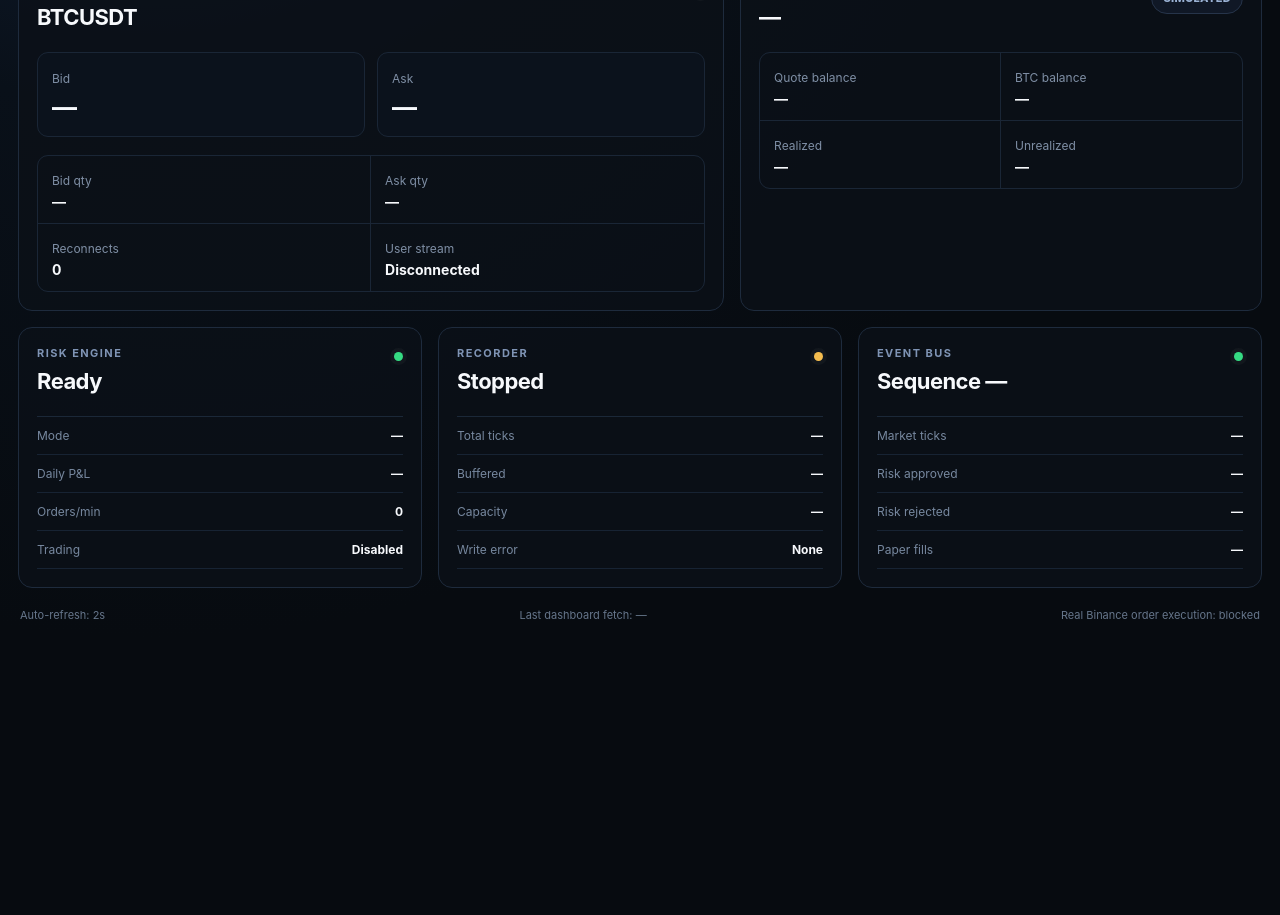
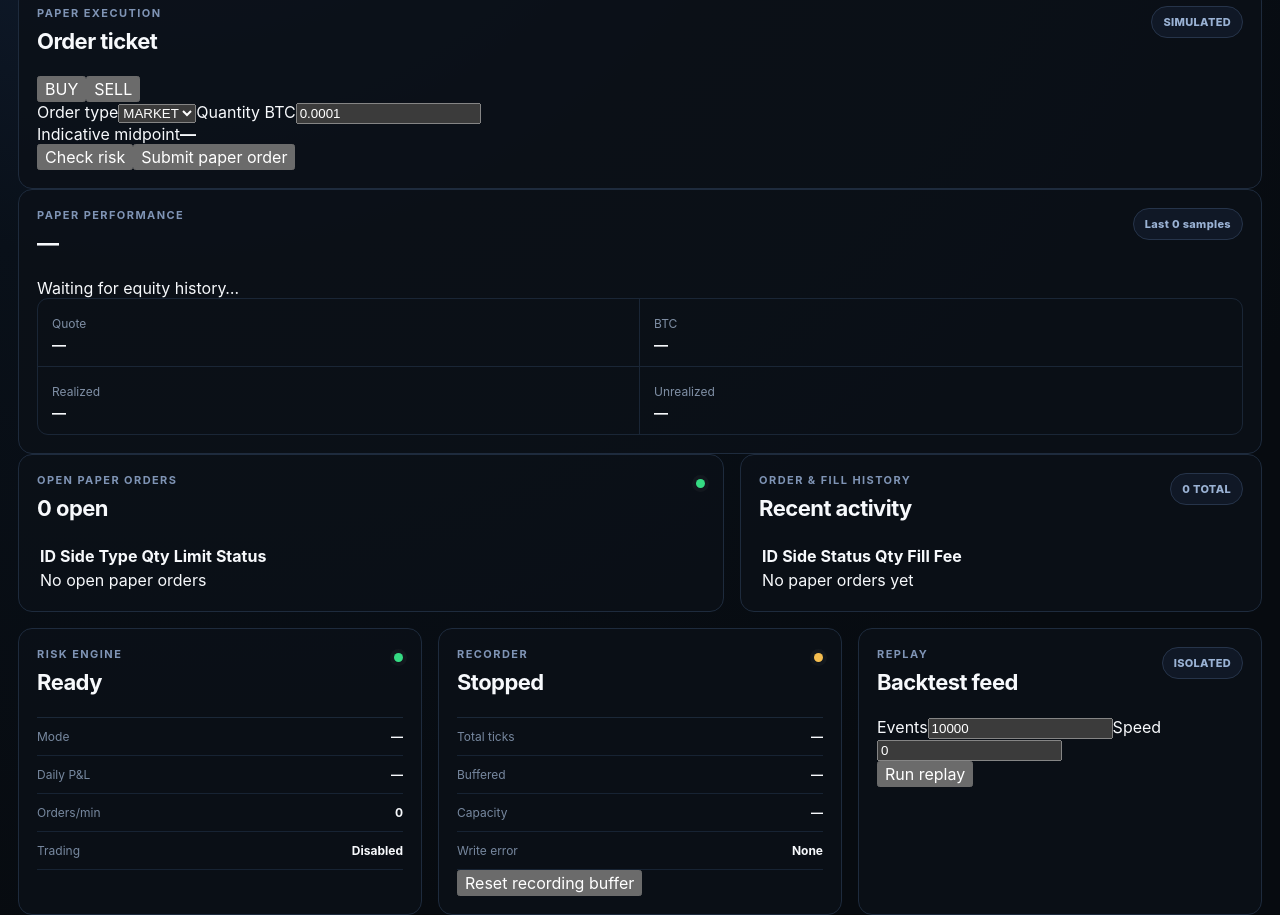
Before and after one commit to antnish1/binance, a Next.js app in the folder apps/dashboard/: page / in a window 1280 px wide. Shown: the part 420-1335 px from the top of the page. Before the commit the page ends 1072 px from the top, so only its background shows below. Built offline with nearby package versions, Linux system fonts and the light colour scheme; no server answers.

Commit message:
Upgrade dashboard to paper trading control center

```diff
--- a/apps/dashboard/app/page.tsx
+++ b/apps/dashboard/app/page.tsx
@@ -1,20 +1,34 @@
 "use client";
 
-import { useEffect, useMemo, useState } from "react";
+import { FormEvent, useEffect, useMemo, useState } from "react";
 
 type Wrapped<T> = { ok: boolean; data?: T; status?: number; error?: string };
+type Generic = Record<string, unknown>;
+type Order = {
+  order_id?: number;
+  side?: string;
+  type?: string;
+  quantity?: string;
+  limit_price?: string | null;
+  status?: string;
+  average_fill_price?: string;
+  fee_paid?: string;
+  created_at_ms?: number;
+};
 
 type DashboardPayload = {
   ok?: boolean;
   fetched_at?: string;
-  health?: Wrapped<Record<string, unknown>>;
-  market?: Wrapped<Record<string, unknown>>;
-  "paper/status"?: Wrapped<Record<string, unknown>>;
-  "risk/status"?: Wrapped<Record<string, unknown>>;
-  "recording/status"?: Wrapped<Record<string, unknown>>;
-  "events/stats"?: Wrapped<Record<string, unknown>>;
+  health?: Wrapped<Generic>;
+  market?: Wrapped<Generic>;
+  "paper/status"?: Wrapped<Generic>;
+  "risk/status"?: Wrapped<Generic>;
+  "recording/status"?: Wrapped<Generic>;
+  "events/stats"?: Wrapped<Generic>;
   error?: string;
 };
+
+type EquityPoint = { at: number; value: number };
 
 function text(value: unknown, fallback = "—") {
   if (value === null || value === undefined || value === "") return fallback;
@@ -33,10 +47,50 @@ function money(value: unknown) {
   return `${parsed.toLocaleString(undefined, { maximumFractionDigits: 2 })} USDT`;
 }
 
+function orderRows(value: unknown): Order[] {
+  return Array.isArray(value) ? (value as Order[]) : [];
+}
+
+function EquityChart({ points }: { points: EquityPoint[] }) {
+  if (points.length < 2) return <div className="chart-empty">Waiting for equity history…</div>;
+  const width = 760;
+  const height = 180;
+  const values = points.map((p) => p.value);
+  const min = Math.min(...values);
+  const max = Math.max(...values);
+  const span = Math.max(max - min, 0.01);
+  const d = points
+    .map((point, index) => {
+      const x = (index / Math.max(points.length - 1, 1)) * width;
+      const y = height - ((point.value - min) / span) * (height - 18) - 9;
+      return `${index === 0 ? "M" : "L"}${x.toFixed(2)},${y.toFixed(2)}`;
+    })
+    .join(" ");
+  return (
+    <div className="chart-wrap">
+      <svg viewBox={`0 0 ${width} ${height}`} role="img" aria-label="Paper equity history">
+        <path className="equity-line" d={d} fill="none" />
+      </svg>
+      <div className="chart-scale"><span>{money(min)}</span><span>{money(max)}</span></div>
+    </div>
+  );
+}
+
 export default function Home() {
   const [payload, setPayload] = useState<DashboardPayload | null>(null);
   const [error, setError] = useState<string | null>(null);
+  const [notice, setNotice] = useState<string | null>(null);
   const [refreshing, setRefreshing] = useState(false);
+  const [busy, setBusy] = useState<string | null>(null);
+  const [side, setSide] = useState("BUY");
+  const [orderType, setOrderType] = useState("MARKET");
+  const [quantity, setQuantity] = useState("0.0001");
+  const [limitPrice, setLimitPrice] = useState("");
+  const [riskResult, setRiskResult] = useState<Generic | null>(null);
+  const [replayEvents, setReplayEvents] = useState("10000");
+  const [replaySpeed, setReplaySpeed] = useState("0");
+  const [replayResult, setReplayResult] = useState<Generic | null>(null);
+  const [equityHistory, setEquityHistory] = useState<EquityPoint[]>([]);
 
   async function refresh() {
     setRefreshing(true);
@@ -45,10 +99,60 @@ export default function Home() {
       const data = (await response.json()) as DashboardPayload;
       setPayload(data);
       setError(response.ok ? null : data.error ?? "Engine status unavailable");
+      const equity = Number(data?.["paper/status"]?.data?.equity);
+      if (Number.isFinite(equity)) {
+        setEquityHistory((current) => [...current, { at: Date.now(), value: equity }].slice(-120));
+      }
     } catch (err) {
       setError(err instanceof Error ? err.message : "Dashboard request failed");
     } finally {
       setRefreshing(false);
+    }
+  }
+
+  async function control(action: string, body: Generic = {}) {
+    setBusy(action);
+    setNotice(null);
+    try {
+      const response = await fetch("/api/control", {
+        method: "POST",
+        headers: { "content-type": "application/json" },
+        body: JSON.stringify({ action, ...body }),
+      });
+      const result = (await response.json()) as { ok?: boolean; data?: Generic; error?: string };
+      if (!response.ok || result.ok === false) throw new Error(result.error ?? text(result.data?.detail, "Control request failed"));
+      await refresh();
+      return result.data ?? {};
+    } catch (err) {
+      setNotice(err instanceof Error ? err.message : "Control request failed");
+      return null;
+    } finally {
+      setBusy(null);
+    }
+  }
+
+  async function submitPaperOrder(event: FormEvent) {
+    event.preventDefault();
+    const payload: Generic = { side, order_type: orderType, quantity };
+    if (orderType === "LIMIT") payload.limit_price = limitPrice;
+    const result = await control("paper_order", { payload });
+    if (result) setNotice(result.accepted === false ? `Rejected: ${text(result.reason)}` : "Paper order submitted.");
+  }
+
+  async function evaluateRisk() {
+    const payload: Generic = { side, quantity };
+    if (orderType === "LIMIT" && limitPrice) payload.price = limitPrice;
+    const result = await control("risk_evaluate", { payload });
+    if (result) setRiskResult(result);
+  }
+
+  async function runReplay() {
+    const result = await control("replay_run", {
+      payload: { max_events: Number(replayEvents), speed: Number(replaySpeed) },
+    });
+    if (result) {
+      setReplayResult(result);
+      setNotice("Replay completed.");
     }
   }
 
@@ -67,46 +171,77 @@ export default function Home() {
   const marketLive = health.market_stream_connected === true && health.market_data_stale === false;
   const privateLive = health.user_stream_connected === true;
   const recorderLive = recording.running === true;
+  const orders = orderRows(paper.orders);
+  const openOrders = orderRows(paper.open_orders);
+  const recentOrders = [...orders].reverse().slice(0, 12);
 
   const published = useMemo(() => {
     const value = events.published;
-    return value && typeof value === "object" ? (value as Record<string, unknown>) : {};
+    return value && typeof value === "object" ? (value as Generic) : {};
   }, [events.published]);
 
   return (
-    <main className="shell">
+    <main className="shell wide-shell">
       <section className="hero">
         <div>
-          <p className="eyebrow">PHASE 9 · OBSERVABILITY · PAPER ONLY</p>
+          <p className="eyebrow">PHASE 10 · PAPER CONTROL CENTER</p>
           <h1>Trading Control Center</h1>
-          <p className="sub">Live Binance market telemetry, paper P&amp;L, deterministic risk and recorder health in one view.</p>
+          <p className="sub">Operate the paper engine, inspect deterministic risk, replay recorded market data and monitor the complete simulation lifecycle.</p>
         </div>
         <div className="hero-actions">
           <span className={`status ${marketLive ? "ok" : "warn"}`}>{marketLive ? "MARKET LIVE" : "MARKET DEGRADED"}</span>
+          <span className="status locked">LIVE LOCKED</span>
           <button className="refresh" onClick={() => void refresh()} disabled={refreshing}>{refreshing ? "Refreshing…" : "Refresh"}</button>
         </div>
       </section>
 
       {error && <p className="notice danger">{error}</p>}
+      {notice && <p className="notice">{notice}</p>}
 
       <section className="kpi-grid">
         <article className="kpi"><span>BTC midpoint</span><strong>{numberText(market.midpoint, 2)}</strong><small>{text(health.symbol, "BTCUSDT")}</small></article>
         <article className="kpi"><span>Spread</span><strong>{text(market.spread)}</strong><small>{numberText(health.market_data_age_ms, 0)} ms old</small></article>
         <article className="kpi"><span>Paper equity</span><strong>{money(paper.equity)}</strong><small>Start {money(paper.starting_quote_balance)}</small></article>
         <article className="kpi"><span>Paper P&amp;L</span><strong>{money(Number(paper.realized_pnl ?? 0) + Number(paper.unrealized_pnl ?? 0))}</strong><small>Fees {money(paper.fees_paid)}</small></article>
-        <article className="kpi safety"><span>Live trading</span><strong>LOCKED</strong><small>Paper execution only</small></article>
+        <article className="kpi safety"><span>Execution mode</span><strong>PAPER ONLY</strong><small>Binance order placement unavailable</small></article>
       </section>
 
-      <section className="two-col">
+      <section className="workspace-grid">
+        <article className="panel order-entry">
+          <div className="panel-head"><div><p className="label">Paper execution</p><h2>Order ticket</h2></div><span className="tag">SIMULATED</span></div>
+          <form onSubmit={submitPaperOrder} className="control-form">
+            <div className="segmented">
+              <button type="button" className={side === "BUY" ? "active buy" : ""} onClick={() => setSide("BUY")}>BUY</button>
+              <button type="button" className={side === "SELL" ? "active sell" : ""} onClick={() => setSide("SELL")}>SELL</button>
+            </div>
+            <label>Order type<select value={orderType} onChange={(e) => setOrderType(e.target.value)}><option>MARKET</option><option>LIMIT</option></select></label>
+            <label>Quantity BTC<input value={quantity} onChange={(e) => setQuantity(e.target.value)} inputMode="decimal" /></label>
+            {orderType === "LIMIT" && <label>Limit price USDT<input value={limitPrice} onChange={(e) => setLimitPrice(e.target.value)} inputMode="decimal" placeholder={text(market.midpoint, "0")} /></label>}
+            <div className="ticket-summary"><span>Indicative midpoint</span><b>{money(market.midpoint)}</b></div>
+            <div className="button-row">
+              <button type="button" className="secondary" onClick={() => void evaluateRisk()} disabled={busy !== null}>Check risk</button>
+              <button type="submit" className="primary" disabled={busy !== null}>{busy === "paper_order" ? "Submitting…" : "Submit paper order"}</button>
+            </div>
+          </form>
+          {riskResult && <div className={`risk-result ${riskResult.approved === true ? "approved" : "rejected"}`}><b>{riskResult.approved === true ? "Risk approved" : "Risk rejected"}</b><span>{text(riskResult.reason)}</span></div>}
+        </article>
+
+        <article className="panel chart-panel">
+          <div className="panel-head"><div><p className="label">Paper performance</p><h2>{money(paper.equity)}</h2></div><span className="tag">Last {equityHistory.length} samples</span></div>
+          <EquityChart points={equityHistory} />
+          <div className="mini-grid four"><div><span>Quote</span><b>{money(paper.quote_balance)}</b></div><div><span>BTC</span><b>{text(paper.base_balance)}</b></div><div><span>Realized</span><b>{money(paper.realized_pnl)}</b></div><div><span>Unrealized</span><b>{money(paper.unrealized_pnl)}</b></div></div>
+        </article>
+      </section>
+
+      <section className="two-col equal">
         <article className="panel">
-          <div className="panel-head"><div><p className="label">Market</p><h2>BTCUSDT</h2></div><span className={`dot ${marketLive ? "green" : "amber"}`} /></div>
-          <div className="price-row"><div><span>Bid</span><strong>{text(market.bid)}</strong></div><div><span>Ask</span><strong>{text(market.ask)}</strong></div></div>
-          <div className="mini-grid"><div><span>Bid qty</span><b>{text(market.bid_qty)}</b></div><div><span>Ask qty</span><b>{text(market.ask_qty)}</b></div><div><span>Reconnects</span><b>{text(health.market_reconnect_count, "0")}</b></div><div><span>User stream</span><b>{privateLive ? "Connected" : "Disconnected"}</b></div></div>
+          <div className="panel-head"><div><p className="label">Open paper orders</p><h2>{openOrders.length} open</h2></div><span className="dot green" /></div>
+          <div className="table-wrap"><table><thead><tr><th>ID</th><th>Side</th><th>Type</th><th>Qty</th><th>Limit</th><th>Status</th><th /></tr></thead><tbody>{openOrders.length === 0 ? <tr><td colSpan={7} className="empty-cell">No open paper orders</td></tr> : openOrders.map((order) => <tr key={order.order_id}><td>#{order.order_id}</td><td className={order.side === "BUY" ? "buy-text" : "sell-text"}>{text(order.side)}</td><td>{text(order.type)}</td><td>{text(order.quantity)}</td><td>{text(order.limit_price)}</td><td>{text(order.status)}</td><td><button className="tiny" onClick={() => void control("paper_cancel", { order_id: order.order_id })} disabled={busy !== null}>Cancel</button></td></tr>)}</tbody></table></div>
         </article>
 
         <article className="panel">
-          <div className="panel-head"><div><p className="label">Paper account</p><h2>{money(paper.equity)}</h2></div><span className="tag">SIMULATED</span></div>
-          <div className="mini-grid"><div><span>Quote balance</span><b>{money(paper.quote_balance)}</b></div><div><span>BTC balance</span><b>{text(paper.base_balance)}</b></div><div><span>Realized</span><b>{money(paper.realized_pnl)}</b></div><div><span>Unrealized</span><b>{money(paper.unrealized_pnl)}</b></div></div>
+          <div className="panel-head"><div><p className="label">Order &amp; fill history</p><h2>Recent activity</h2></div><span className="tag">{orders.length} TOTAL</span></div>
+          <div className="table-wrap"><table><thead><tr><th>ID</th><th>Side</th><th>Status</th><th>Qty</th><th>Fill</th><th>Fee</th></tr></thead><tbody>{recentOrders.length === 0 ? <tr><td colSpan={6} className="empty-cell">No paper orders yet</td></tr> : recentOrders.map((order) => <tr key={order.order_id}><td>#{order.order_id}</td><td className={order.side === "BUY" ? "buy-text" : "sell-text"}>{text(order.side)}</td><td>{text(order.status)}</td><td>{text(order.quantity)}</td><td>{numberText(order.average_fill_price, 2)}</td><td>{numberText(order.fee_paid, 4)}</td></tr>)}</tbody></table></div>
         </article>
       </section>
 
@@ -119,19 +254,24 @@ export default function Home() {
         <article className="panel compact">
           <div className="panel-head"><div><p className="label">Recorder</p><h2>{recorderLive ? "Recording" : "Stopped"}</h2></div><span className={`dot ${recorderLive ? "green" : "amber"}`} /></div>
           <dl><div><dt>Total ticks</dt><dd>{numberText(recording.recorded_total, 0)}</dd></div><div><dt>Buffered</dt><dd>{numberText(recording.buffered_events, 0)}</dd></div><div><dt>Capacity</dt><dd>{numberText(recording.max_events, 0)}</dd></div><div><dt>Write error</dt><dd>{text(recording.last_write_error, "None")}</dd></div></dl>
+          <button className="secondary full" onClick={() => void control("recording_reset")} disabled={busy !== null}>Reset recording buffer</button>
         </article>
 
         <article className="panel compact">
-          <div className="panel-head"><div><p className="label">Event bus</p><h2>Sequence {text(events.last_sequence)}</h2></div><span className="dot green" /></div>
-          <dl><div><dt>Market ticks</dt><dd>{numberText(published.market_tick, 0)}</dd></div><div><dt>Risk approved</dt><dd>{numberText(published.risk_approved, 0)}</dd></div><div><dt>Risk rejected</dt><dd>{numberText(published.risk_rejected, 0)}</dd></div><div><dt>Paper fills</dt><dd>{numberText(published.order_filled, 0)}</dd></div></dl>
+          <div className="panel-head"><div><p className="label">Replay</p><h2>Backtest feed</h2></div><span className="tag">ISOLATED</span></div>
+          <div className="inline-fields"><label>Events<input value={replayEvents} onChange={(e) => setReplayEvents(e.target.value)} /></label><label>Speed<input value={replaySpeed} onChange={(e) => setReplaySpeed(e.target.value)} /></label></div>
+          <button className="primary full" onClick={() => void runReplay()} disabled={busy !== null}>{busy === "replay_run" ? "Running…" : "Run replay"}</button>
+          {replayResult && <p className="result-line">Ticks {numberText(replayResult.tick_count, 0)} · Avg spread {numberText(replayResult.average_spread, 6)}</p>}
         </article>
       </section>
 
-      <footer>
-        <span>Auto-refresh: 2s</span>
-        <span>Last dashboard fetch: {payload?.fetched_at ? new Date(payload.fetched_at).toLocaleTimeString() : "—"}</span>
-        <span>Real Binance order execution: blocked</span>
-      </footer>
+      <section className="three-col lower-row">
+        <article className="panel compact"><div className="panel-head"><div><p className="label">Market</p><h2>BTCUSDT</h2></div><span className={`dot ${marketLive ? "green" : "amber"}`} /></div><dl><div><dt>Bid</dt><dd>{text(market.bid)}</dd></div><div><dt>Ask</dt><dd>{text(market.ask)}</dd></div><div><dt>Reconnects</dt><dd>{text(health.market_reconnect_count, "0")}</dd></div><div><dt>User stream</dt><dd>{privateLive ? "Connected" : "Disconnected"}</dd></div></dl></article>
+        <article className="panel compact"><div className="panel-head"><div><p className="label">Event bus</p><h2>Sequence {text(events.last_sequence)}</h2></div><span className="dot green" /></div><dl><div><dt>Market ticks</dt><dd>{numberText(published.market_tick, 0)}</dd></div><div><dt>Risk approved</dt><dd>{numberText(published.risk_approved, 0)}</dd></div><div><dt>Risk rejected</dt><dd>{numberText(published.risk_rejected, 0)}</dd></div><div><dt>Paper fills</dt><dd>{numberText(published.order_filled, 0)}</dd></div></dl></article>
+        <article className="panel compact strategy"><div className="panel-head"><div><p className="label">Strategy layer</p><h2>Not loaded</h2></div><span className="dot amber" /></div><p className="muted-copy">The control plane is ready, but no automated strategy is active. Strategy enablement will remain paper-only when Phase 11 is added.</p><button className="secondary full" disabled>Enable strategy — unavailable</button></article>
+      </section>
+
+      <footer><span>Auto-refresh: 2s</span><span>Last dashboard fetch: {payload?.fetched_at ? new Date(payload.fetched_at).toLocaleTimeString() : "—"}</span><span>Real Binance order execution: blocked</span></footer>
     </main>
   );
 }
```
